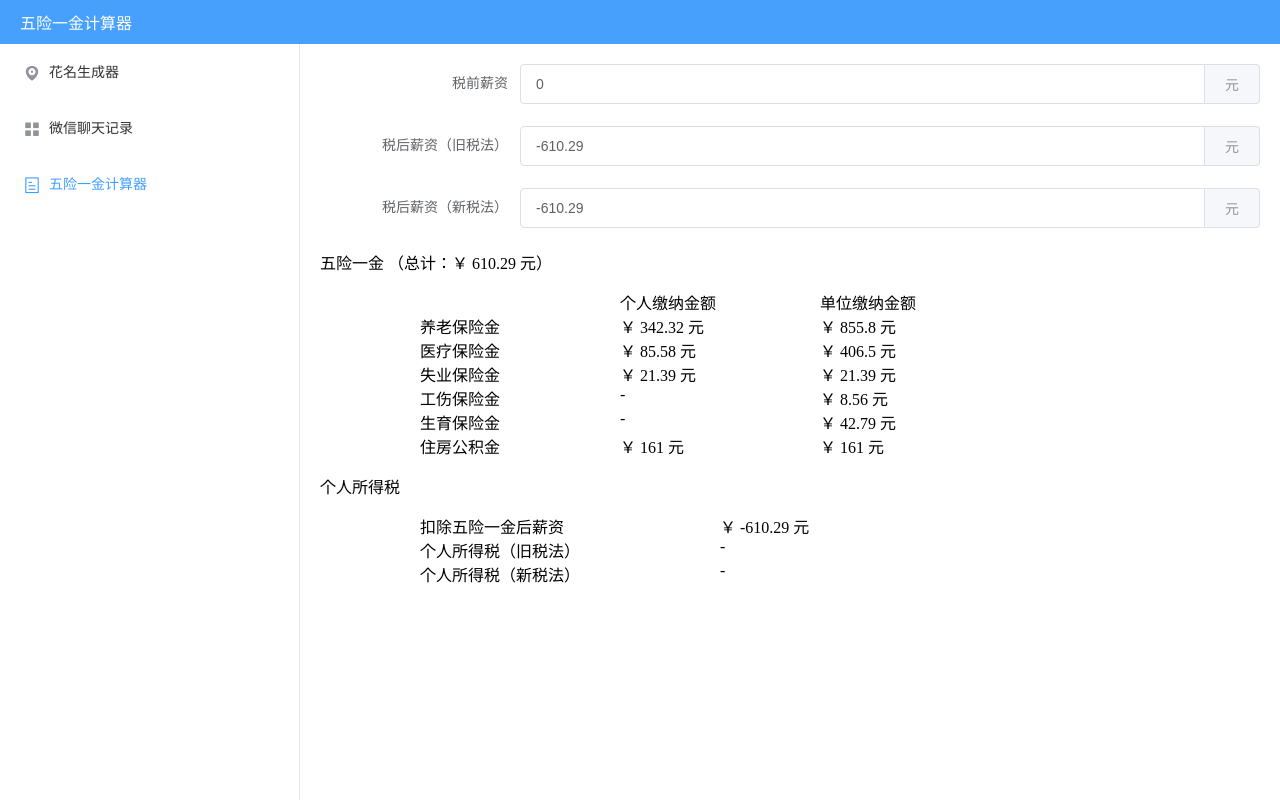
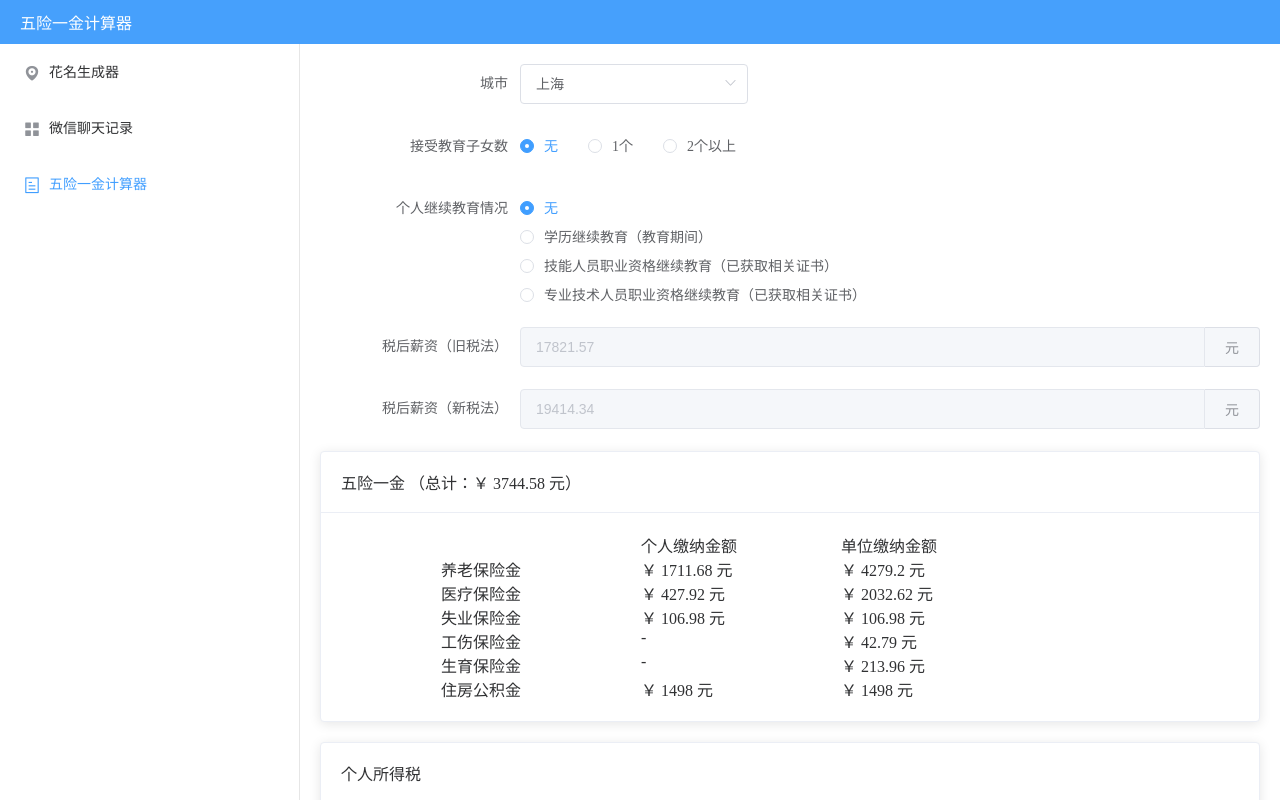
Before and after one commit to xhblovewmy/v-tools, a Vue app: page /salary in a window 1280 px wide. Shown: the top 800 px of the page. Built offline with nearby package versions, Linux system fonts and the light colour scheme.

Commit message:
feat: change device

```diff
--- /dev/null
+++ b/src/const/salary.js
@@ -0,0 +1,30 @@
+export const cityOptions = [
+  {
+    id: 1,
+    name: '上海'
+  }
+]
+
+export const paymentRatioOptions = [
+  {
+    id: 1,
+    value: { // 五险一金缴纳比例
+      pension: [8, 20],
+      medical: [2, 9.5],
+      unemployment: [0.5, 0.5],
+      workInjury: [0, 0.2],
+      birth: [0, 1],
+      provident: [7, 7]
+    }
+  }
+]
+
+export const paymentBaseAreaOptions = [
+  {
+    id: 1,
+    value: [ // 缴纳基数范围
+      { min: 4279, max: 21396 },
+      { min: 2300, max: 21400 }
+    ]
+  }
+]
--- a/src/pages/salary/index.vue
+++ b/src/pages/salary/index.vue
@@ -1,23 +1,51 @@
 <template>
   <div>
     <el-form label-width="200px">
-      <el-form-item label="税前薪资">
+      <!-- <el-form-item label="税前薪资">
         <el-input v-model="salary">
           <template slot="append">元</template>
         </el-input>
+      </el-form-item> -->
+      <el-form-item label="城市">
+        <el-select v-model="cityId" filterable placeholder="请选择">
+          <el-option
+            v-for="city in cityOptions"
+            :key="city.id"
+            :label="city.name"
+            :value="city.id">
+          </el-option>
+        </el-select>
+      </el-form-item>
+      <el-form-item label="接受教育子女数">
+        <el-radio-group v-model="additionalDeduction.children">
+          <el-radio :label="0">无</el-radio>
+          <el-radio :label="1000">1个</el-radio>
+          <el-radio :label="2000">2个以上</el-radio>
+        </el-radio-group>
+      </el-form-item>
+      <el-form-item label="个人继续教育情况">
+        <el-radio-group v-model="additionalDeduction.adultEducation" :class="$style['radio-group-vertical']">
+          <el-radio :label="0">无</el-radio>
+          <el-radio :label="400">学历继续教育（教育期间）</el-radio>
+          <el-radio :label="300">技能人员职业资格继续教育（已获取相关证书）</el-radio>
+          <el-radio :label="300">专业技术人员职业资格继续教育（已获取相关证书）</el-radio>
+        </el-radio-group>
       </el-form-item>
       <el-form-item label="税后薪资（旧税法）">
-        <el-input v-model="oldAtSalary">
+        <el-input v-model="oldAtSalary" disabled>
           <template slot="append">元</template>
         </el-input>
       </el-form-item>
       <el-form-item label="税后薪资（新税法）">
-        <el-input v-model="newAtSalary">
+        <el-input v-model="newAtSalary" disabled>
           <template slot="append">元</template>
         </el-input>
       </el-form-item>
     </el-form>
-    <p>五险一金 <span>（总计：{{ socialFundCount | currency }}）</span></p>
+    <el-card :class="$style.card">
+      <div slot="header">
+        <div>五险一金 <span>（总计：{{ socialFundCount | currency }}）</span></div>
+      </div>
       <div :class="$style.table">
         <div :class="$style.row">
           <span></span>
@@ -30,7 +58,8 @@
           <span>{{ socialFund[key][1] | currency }}</span>
         </div>
       </div>
-    <p>个人所得税</p>
+    </el-card>
+    <el-card :class="$style.card" header="个人所得税">
       <div :class="$style.table">
         <div :class="$style.row">
           <span>扣除五险一金后薪资</span>
@@ -45,10 +74,13 @@
           <span>{{ tax.new | currency }}</span>
         </div>
       </div>
+    </el-card>
   </div>
 </template>
 
 <script>
+import { paymentRatioOptions, paymentBaseAreaOptions, cityOptions } from '@/const/salary'
+
 const middle = (a, b, c) => {
   const min = Math.min(a, b)
   const max = Math.max(a, b)
@@ -59,20 +91,16 @@ const middle = (a, b, c) => {
 export default {
   data () {
     return {
-      salary: 0,
-      paymentRatio: {
-        pension: [8, 20],
-        medical: [2, 9.5],
-        unemployment: [0.5, 0.5],
-        workInjury: [0, 0.2],
-        birth: [0, 1],
-        provident: [7, 7]
+      salary: 25000, // 税前工资
+      cityId: 1,
+      additionalDeduction: { // 定向专项扣除
+        children: 0, // 子女教育
+        adultEducation: 0, // 继续教育
+        homeLoan: 0, // 住房贷款
+        housingRent: 0, // 住房租金
+        parent: 0 // 赡养父母
       },
-      paymentBaseArea: [
-        { min: 4279, max: 21396 },
-        { min: 2300, max: 21400 }
-      ],
-      socialOptions: [
+      socialOptions: [ // 五险一金映射
         { label: '养老保险金', key: 'pension' },
         { label: '医疗保险金', key: 'medical' },
         { label: '失业保险金', key: 'unemployment' },
@@ -80,8 +108,8 @@ export default {
         { label: '生育保险金', key: 'birth' },
         { label: '住房公积金', key: 'provident' }
       ],
-      taxBase: [3500, 5000],
-      taxRatioList: {
+      taxBase: [3500, 5000], // 个人所得税起征点
+      taxRatioList: { // 个人所得税速查表
         new: [
           [3000, 3, 0],
           [12000, 10, 210],
@@ -100,7 +128,8 @@ export default {
           [80000, 35, 5505],
           [null, 45, 13505]
         ]
-      }
+      },
+      cityOptions
     }
   },
   methods: {
@@ -145,6 +174,12 @@ export default {
       const tax = this.tax.new
       const socialCount = this.socialFundCount
       return +(this.salary - socialCount - tax).toFixed(2)
+    },
+    paymentRatio () {
+      return paymentRatioOptions.find(item => item.id === this.cityId).value
+    },
+    paymentBaseArea () {
+      return paymentBaseAreaOptions.find(item => item.id === this.cityId).value
     }
   },
   filters: {
@@ -161,6 +196,14 @@ export default {
   display flex
   > div
     margin-right 20px
+.card
+  margin-bottom 20px
+.radio-group-vertical
+  :global
+    .el-radio
+      display block
+      margin-left 0
+      margin-top 12px
 .table
   width 600px
   margin-left 100px
```
Also changed, not shown: src/main.js (+7 -1 lines). Lines whose indentation alone changed are shown as unchanged.
